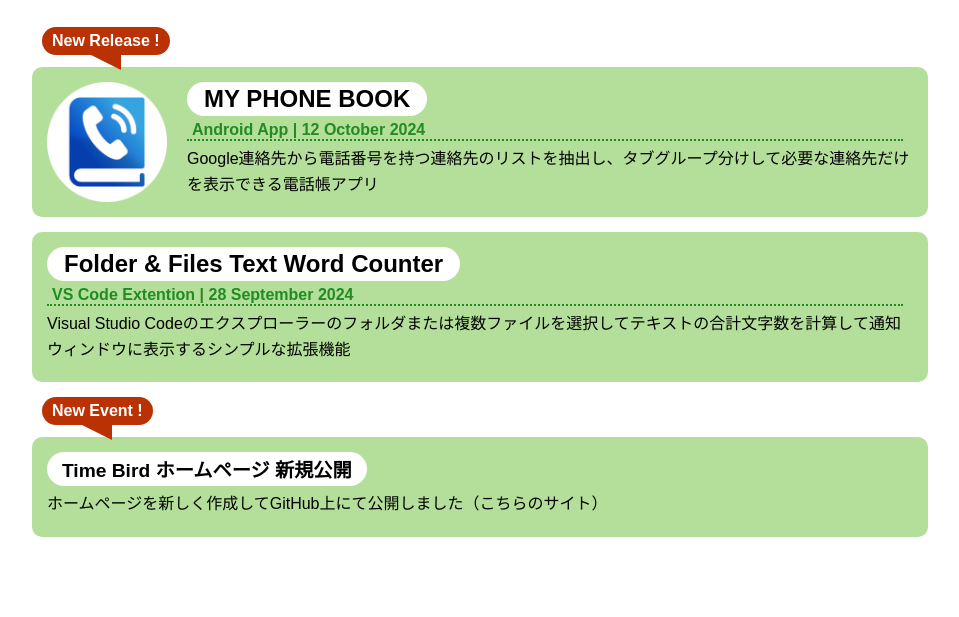
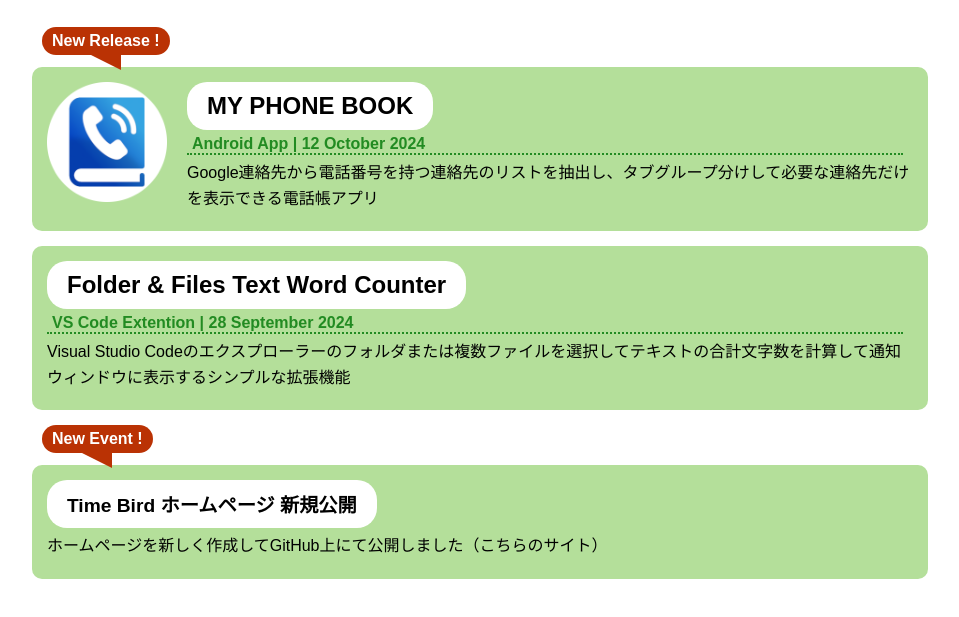
Before and after one commit to time-bird/hp, a plain HTML site: page index.html in a window 1280 px wide. Shown: the part 93-710 px from the top of the page, without its empty margins (160-1119 px from the left). Drawn offline with Linux system fonts and the light colour scheme.

Commit message:
2025-02-26

```diff
--- a/style.css
+++ b/style.css
@@ -176,7 +176,7 @@ body {
 h1 {
   font-size: x-large;
   margin: 0px;
-  padding: 3px 17px;
+  padding: 10px 20px;
   color: black;
   background-color: white;
   width: fit-content;
@@ -185,7 +185,7 @@ h1 {
 h2 {
   font-size: larger;
   margin: 0px;
-  padding: 3px 15px;
+  padding: 10px 20px;
   color: black;
   background-color: white;
   width: fit-content;
@@ -194,7 +194,7 @@ h2 {
 h3 {
   font-size: large;
   margin: 0px;
-  padding: 3px 13px;
+  padding: 10px 20px;
   color: white;
   background-color: var(--darkgreen);
   width: fit-content;
```
